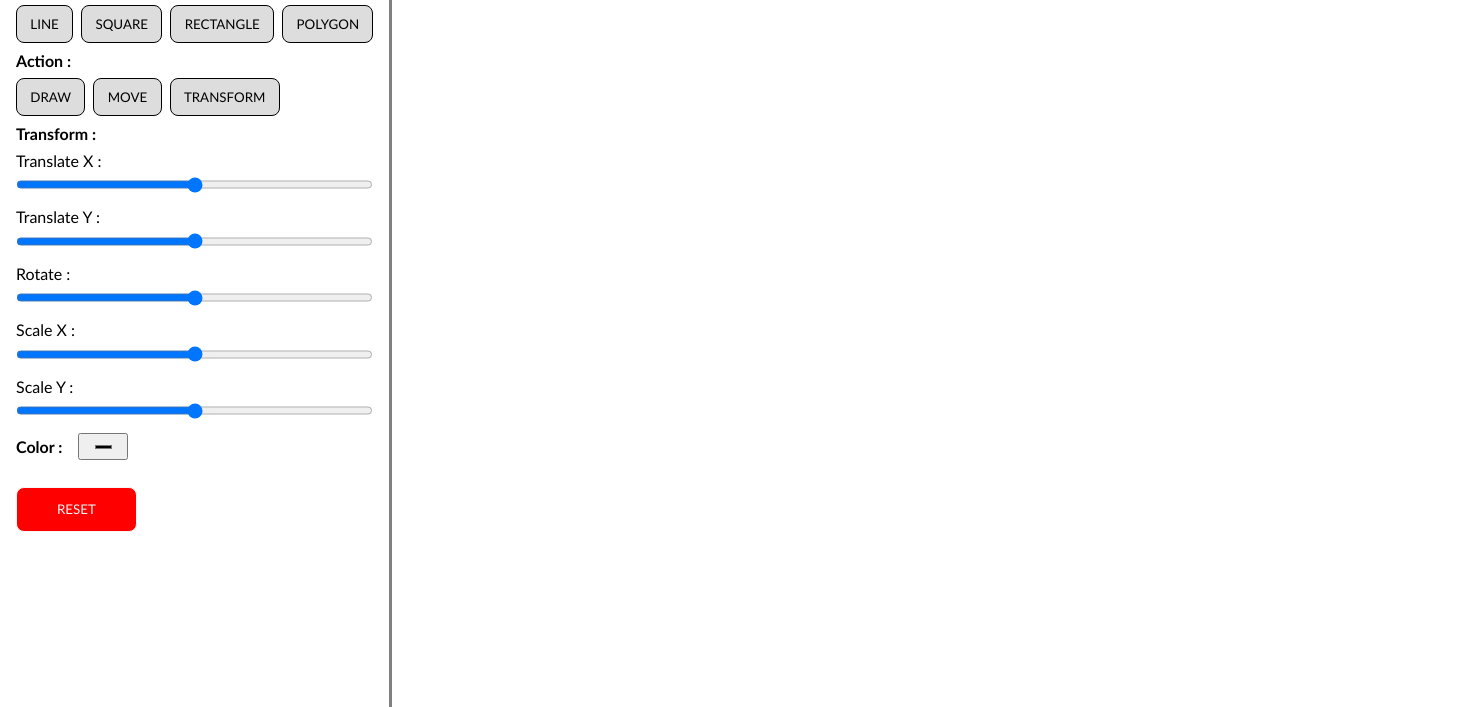
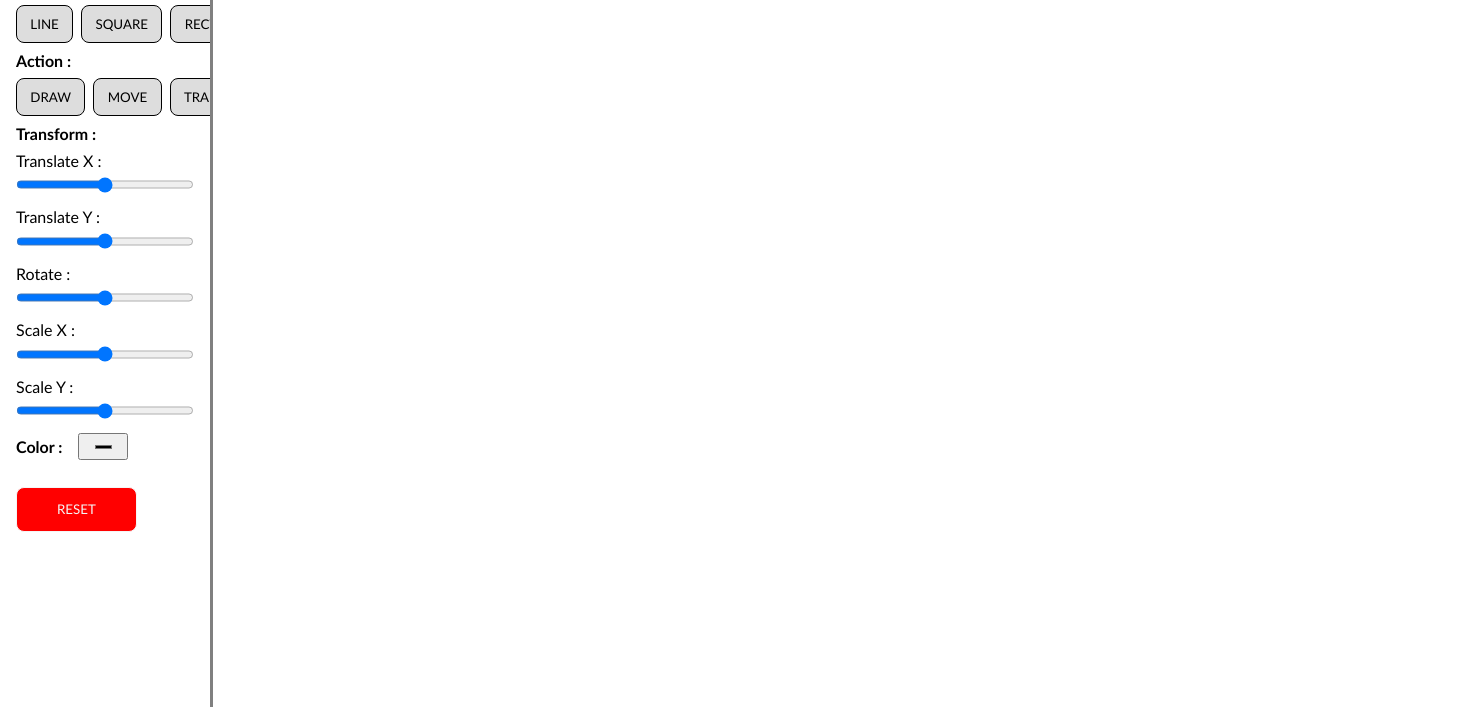
Before and after one commit to DenilsenAxel/Grafkom_1_K02_07, a website built with webpack: page src/index.html in a window 1280 px wide. Shown: the part 93-800 px from the top of the page, 1459 px wide, since content can reach past the window. Built offline with nearby package versions, Linux system fonts and the light colour scheme.

Commit message:
feat: change toolbar styling

```diff
--- a/src/styles.css
+++ b/src/styles.css
@@ -18,9 +18,10 @@ body {
 }
 
 #toolbar {
-    flex: 1;
+    width: 30%;
     padding: 1em;
     border-right: 3px solid gray;
+    overflow-y: scroll;
 }
 
 #title {
```
